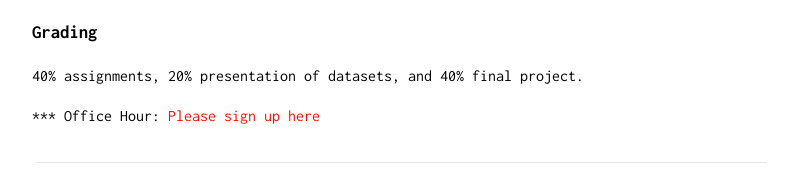
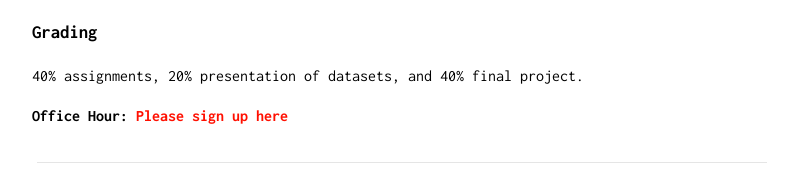
Before and after one commit to Xinjian-Paul-Li/open_data, a Jekyll site: the page built from docs/index.md, in a window 1280 px wide. Shown: the part 981-1150 px from the top of the page, without its empty margins (238-1036 px from the left). Built offline with Jekyll 4.4.1, drawn with Linux system fonts in a browser that asks for light colours; our own code applies the rules of GitHub Pages for plain Markdown files.

Commit message:
update theme

```diff
--- a/docs/index.md
+++ b/docs/index.md
@@ -17,4 +17,4 @@ Although programming is an essential part of this course, the course schedule an
 ### Grading
 40% assignments, 20% presentation of datasets, and 40% final project.
 
-*** Office Hour: [Please sign up here](#)
+**Office Hour: [Please sign up here](#)**
```
